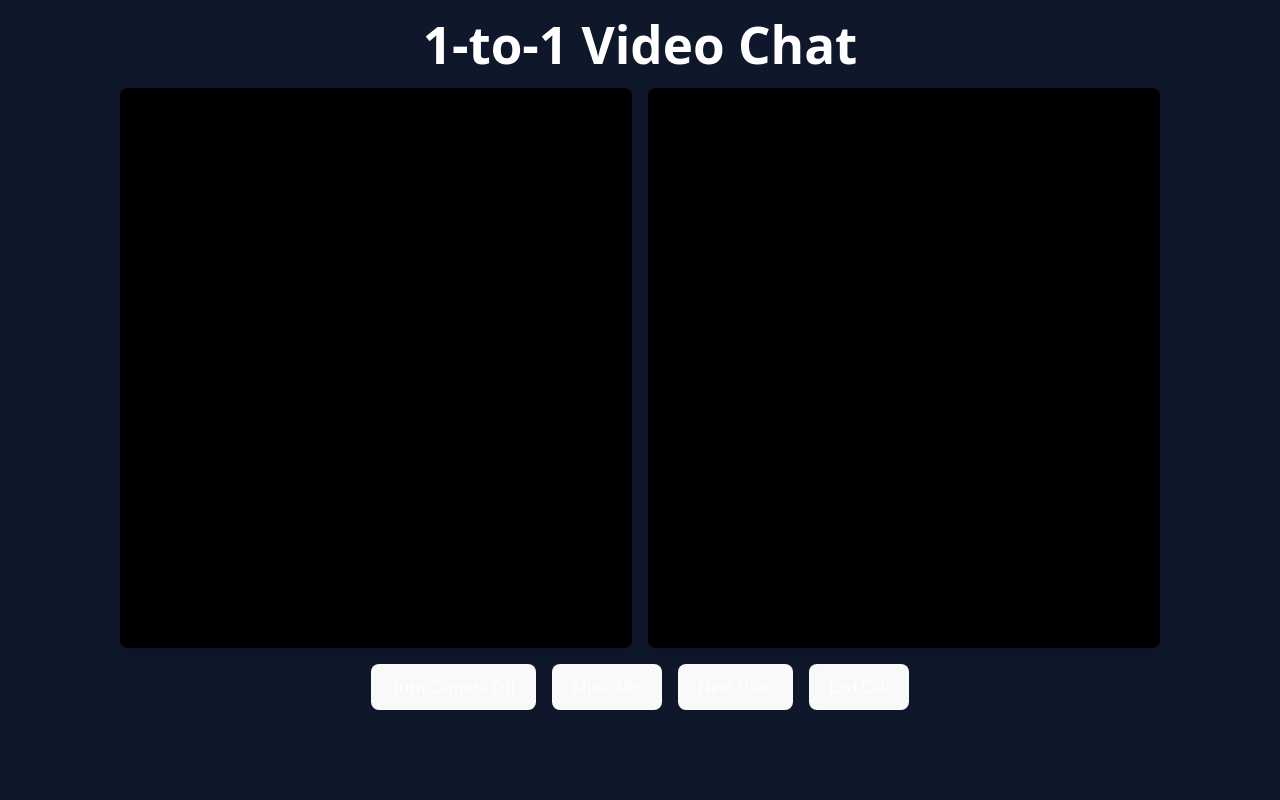
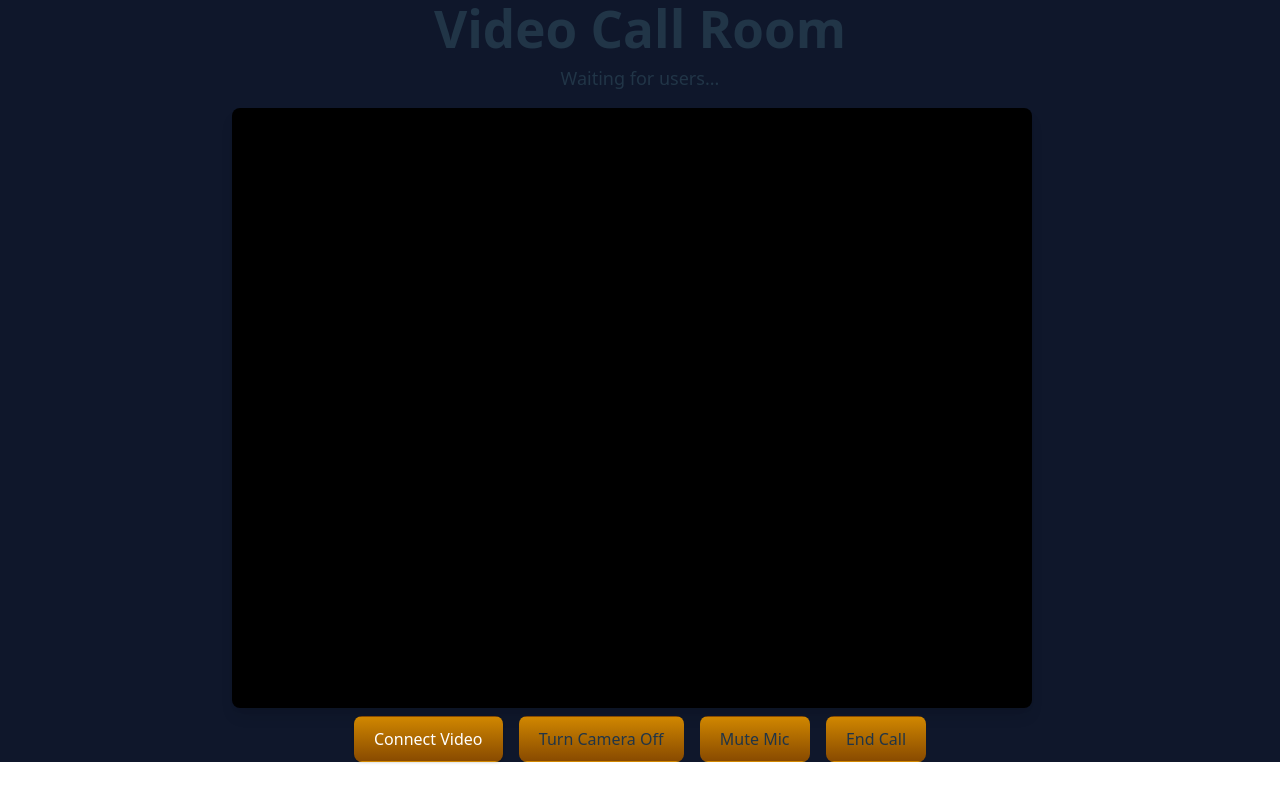
Before and after one commit to anoopsoni1/Frontendvideo, a React (Vite) app: page /mainpage in a window 1280 px wide. Built offline with nearby package versions, Linux system fonts and the light colour scheme; no server answers.

Commit message:
Push latest changes

```diff
--- a/src/Pages/Page2.jsx
+++ b/src/Pages/Page2.jsx
@@ -15,20 +15,16 @@ function Page2() {
   } = Usepeer();
 
   const [streamed, setStreamed] = useState(null);
-  const [partnerId, setPartnerId] = useState(null);
+  const [remoteUsers, setRemoteUsers] = useState([]);
   const [cameraOn, setCameraOn] = useState(true);
   const [micOn, setMicOn] = useState(true);
 
   const localVideoRef = useRef(null);
-  const remoteVideoRef = useRef(null);
+  const remoteVideosContainerRef = useRef(null);
 
-  // 🎥 Get user media
   const getUserMedia = async () => {
     try {
-      const stream = await navigator.mediaDevices.getUserMedia({
-        video: true,
-        audio: true,
-      });
+      const stream = await navigator.mediaDevices.getUserMedia({ video: true, audio: true });
       setStreamed(stream);
       if (localVideoRef.current) localVideoRef.current.srcObject = stream;
     } catch (err) {
@@ -36,89 +32,85 @@ function Page2() {
     }
   };
 
-  // 👥 When partner found, start WebRTC offer
-  const handlePartnerFound = useCallback(
-    async ({ partnerId }) => {
-      console.log("Partner found:", partnerId);
-      setPartnerId(partnerId);
+  const handleNewUserJoined = useCallback(({ emailid }) => {
+    setRemoteUsers((prev) => [...new Set([...prev, emailid])]);
+  }, []);
 
-      const offer = await createOffer();
-      sendStream(streamed);
-      socket.emit("signal", { to: partnerId, data: { type: "offer", sdp: offer } });
+  const handleIncomingCall = useCallback(
+    async ({ from, offer }) => {
+      const answer = await createAnswer(offer);
+      socket.emit("Call-accepted", { emailid: from, answer });
+      setRemoteUsers((prev) => [...new Set([...prev, from])]);
+      if (streamed) sendStream(streamed);
     },
-    [createOffer, sendStream, socket, streamed]
+    [createAnswer, socket, streamed, sendStream]
   );
 
-  // 🔄 Handle incoming signals (offer, answer, ICE)
-  const handleSignal = useCallback(
-    async ({ from, data }) => {
-      if (data.type === "offer") {
-        const answer = await createAnswer(data.sdp);
-        sendStream(streamed);
-        socket.emit("signal", { to: from, data: { type: "answer", sdp: answer } });
-        setPartnerId(from);
-      } else if (data.type === "answer") {
-        await setRemoteDescription(data.sdp);
-      } else if (data.type === "ice") {
-        await addIceCandidate(data.candidate);
-      }
+  const handleCallAccepted = useCallback(
+    async ({ answer }) => {
+      await setRemoteDescription(answer);
+      if (streamed) sendStream(streamed);
     },
-    [createAnswer, sendStream, setRemoteDescription, addIceCandidate, streamed, socket]
+    [setRemoteDescription, streamed, sendStream]
   );
 
-  // ❌ Handle partner disconnect
-  const handlePartnerDisconnected = useCallback(() => {
-    console.log("Partner disconnected");
-    setPartnerId(null);
-    if (remoteVideoRef.current) {
-      remoteVideoRef.current.srcObject = null;
-    }
-  }, []);
-
-  // ICE candidates
   useEffect(() => {
     peer.addEventListener("icecandidate", (event) => {
-      if (event.candidate && partnerId) {
-        socket.emit("signal", {
-          to: partnerId,
-          data: { type: "ice", candidate: event.candidate },
+      if (event.candidate) {
+        remoteUsers.forEach((remoteEmail) => {
+          socket.emit("ice-candidate", { to: remoteEmail, candidate: event.candidate });
         });
       }
     });
-  }, [peer, partnerId, socket]);
 
-  // Attach remote stream
+    socket.on("ice-candidate", async ({ candidate }) => {
+      try {
+        await addIceCandidate(candidate);
+      } catch (err) {
+        console.error("Failed to add ICE candidate:", err);
+      }
+    });
+
+    return () => {
+      socket.off("ice-candidate");
+    };
+  }, [peer, remoteUsers, socket, addIceCandidate]);
+
   useEffect(() => {
-    if (remotestream && remoteVideoRef.current) {
-      remoteVideoRef.current.srcObject = remotestream;
+    if (remotestream) {
+      const videoElement = document.createElement("video");
+      videoElement.srcObject = remotestream;
+      videoElement.autoplay = true;
+      videoElement.playsInline = true;
+      videoElement.className = "w-[100vh] h-[75vh] rounded-lg shadow-lg bg-black object-cover";
+      remoteVideosContainerRef.current.appendChild(videoElement);
     }
   }, [remotestream]);
 
   useEffect(() => {
-    getUserMedia();
-socket.on("ready-to-call", ({ peer }) => {
-  console.log("Matched with:", peer);
-
-});
-
-socket.on("waiting", ({ message }) => {
-  console.log(message);
-
-});
-
-socket.on("room-full", ({ message }) => {
-  console.log(message);
-});
-    socket.on("partner-found", handlePartnerFound);
-    socket.on("signal", handleSignal);
-    socket.on("partner-disconnected", handlePartnerDisconnected);
+    socket.on("user-joined", handleNewUserJoined);
+    socket.on("incoming-call", handleIncomingCall);
+    socket.on("Call-accepted", handleCallAccepted);
 
     return () => {
-      socket.off("partner-found", handlePartnerFound);
-      socket.off("signal", handleSignal);
-      socket.off("partner-disconnected", handlePartnerDisconnected);
+      socket.off("user-joined", handleNewUserJoined);
+      socket.off("incoming-call", handleIncomingCall);
+      socket.off("Call-accepted", handleCallAccepted);
     };
-  }, [handlePartnerFound, handleSignal, handlePartnerDisconnected, socket]);
+  }, [socket, handleNewUserJoined, handleIncomingCall, handleCallAccepted]);
+
+  useEffect(() => {
+    getUserMedia();
+  }, []);
+
+  const handleCallButton = async () => {
+    if (!remoteUsers.length || !streamed) return alert("No remote users or local stream available");
+    const offer = await createOffer();
+    sendStream(streamed);
+    remoteUsers.forEach((remoteEmail) => {
+      socket.emit("call-user", { emailid: remoteEmail, offer });
+    });
+  };
 
   const toggleCamera = () => {
     if (!streamed) return;
@@ -132,65 +124,62 @@ socket.on("room-full", ({ message }) => {
     setMicOn((prev) => !prev);
   };
 
-  const handleNext = () => {
-    socket.emit("next-user", { roomid: "my-room" }); // ✅ send room id if required
-    handlePartnerDisconnected();
-  };
-
   const handleEndCall = () => {
     if (streamed) streamed.getTracks().forEach((track) => track.stop());
     if (localVideoRef.current) localVideoRef.current.srcObject = null;
-    if (remoteVideoRef.current) remoteVideoRef.current.srcObject = null;
-    setPartnerId(null);
+    if (remoteVideosContainerRef.current) remoteVideosContainerRef.current.innerHTML = "";
+    setRemoteUsers([]);
   };
 
   return (
-    <div className="bg-slate-900 min-h-screen flex flex-col items-center">
-      <h1 className="text-3xl font-bold text-white my-4">1-to-1 Video Chat</h1>
+    <>
+  <div className="bg-slate-900">
+    <div className=" flex flex-col items-center">
+      <h1 className="text-3xl font-bold mb-2">Video Call Room</h1>
+      <h2 className="text-lg mb-4">
+        {remoteUsers.length > 0 ? `Connected to: ${remoteUsers.join(", ")}` : "Waiting for users..."}
+      </h2>
 
-      <div className="flex gap-4">
+      <div className="flex gap-4 ">
         <video
           ref={localVideoRef}
           autoPlay
           muted
           playsInline
-          className="w-[40vw] h-[70vh] rounded-lg shadow-lg bg-black"
+          className="w-[100vh] h-[75vh] rounded-lg shadow-lg bg-black "
         />
-        <video
-          ref={remoteVideoRef}
-          autoPlay
-          playsInline
-          className="w-[40vw] h-[70vh] rounded-lg shadow-lg bg-black"
-        />
+        <div ref={remoteVideosContainerRef} className="flex flex-wrap gap-4" />
       </div>
 
-      <div className="flex gap-4 mt-4">
+      <div className="flex flex-wrap gap-4 mt-2 justify-center">
+        <button
+          onClick={handleCallButton}
+          className="px-4 py-2 text-white rounded-lg shadow bg-gradient-to-b from-yellow-600 to-yellow-800 hover:bg-yellow-500 transition"
+        >
+          Connect Video
+        </button>
         <button
           onClick={toggleCamera}
-          className="px-4 py-2 bg-yellow-600 rounded-lg text-white"
+          className="px-4 py-2 bg-gradient-to-b from-yellow-600 to-yellow-800 hover:bg-yellow-500 transition"
         >
           {cameraOn ? "Turn Camera Off" : "Turn Camera On"}
         </button>
         <button
           onClick={toggleMic}
-          className="px-4 py-2 bg-yellow-600 rounded-lg text-white"
+          className="px-4 py-2 bg-gradient-to-b from-yellow-600 to-yellow-800 hover:bg-yellow-500 transition"
         >
           {micOn ? "Mute Mic" : "Unmute Mic"}
         </button>
         <button
-          onClick={handleNext}
-          className="px-4 py-2 bg-green-600 rounded-lg text-white"
-        >
-          Next User
-        </button>
-        <button
           onClick={handleEndCall}
-          className="px-4 py-2 bg-red-600 rounded-lg text-white"
+          className="px-4 py-2 bg-gradient-to-b from-yellow-600 to-yellow-800 hover:bg-yellow-500 transition"
         >
           End Call
         </button>
       </div>
     </div>
+    </div>
+     </>
   );
 }
 
```
